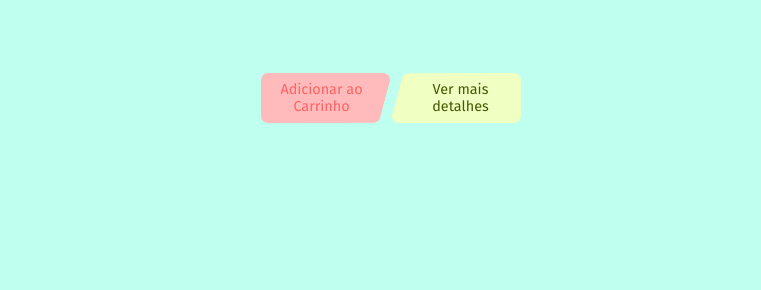
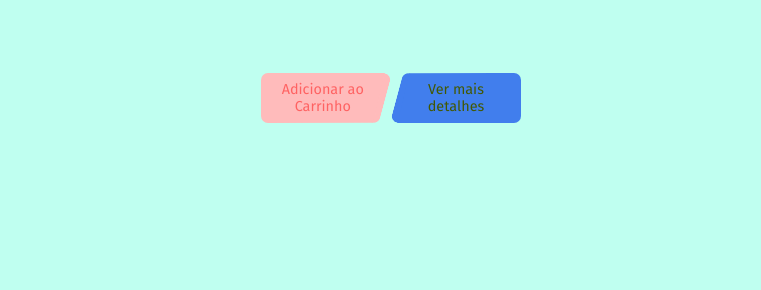
Before and after one commit to Diassisfilho/Leaf-World, a plain HTML site: page index.html in a window 1280 px wide. Shown: the part 509-799 px from the top of the page, 519-1280 px from the left. Drawn offline with Linux system fonts and the light colour scheme.

Commit message:
Modified values of trapeze button and changed color

```diff
--- a/sources/styles/carrosel/carrosel.css
+++ b/sources/styles/carrosel/carrosel.css
@@ -71,7 +71,8 @@
 
 .container-btn-add p {
     color: var(--darken-fourth-color);
-    padding: 6px 27px 6px 18px;
+    padding-left: 5%;
+    padding-right: 10%;
 }
 
 /* Styling detail button */
@@ -81,9 +82,10 @@
 
 .container-btn-detail p {
     color: var(--darken-secundary-color);
-    padding: 6px 18px 6px 27px;
+    padding-left: 10%;
+    padding-right: 10%;
 }
 
 .container-btn-detail:after, .container-btn-detail .btn-trapeze {
-    background-color: var(--secundary-color);
+    background-color: rgb(65 126 237);
 }
```
